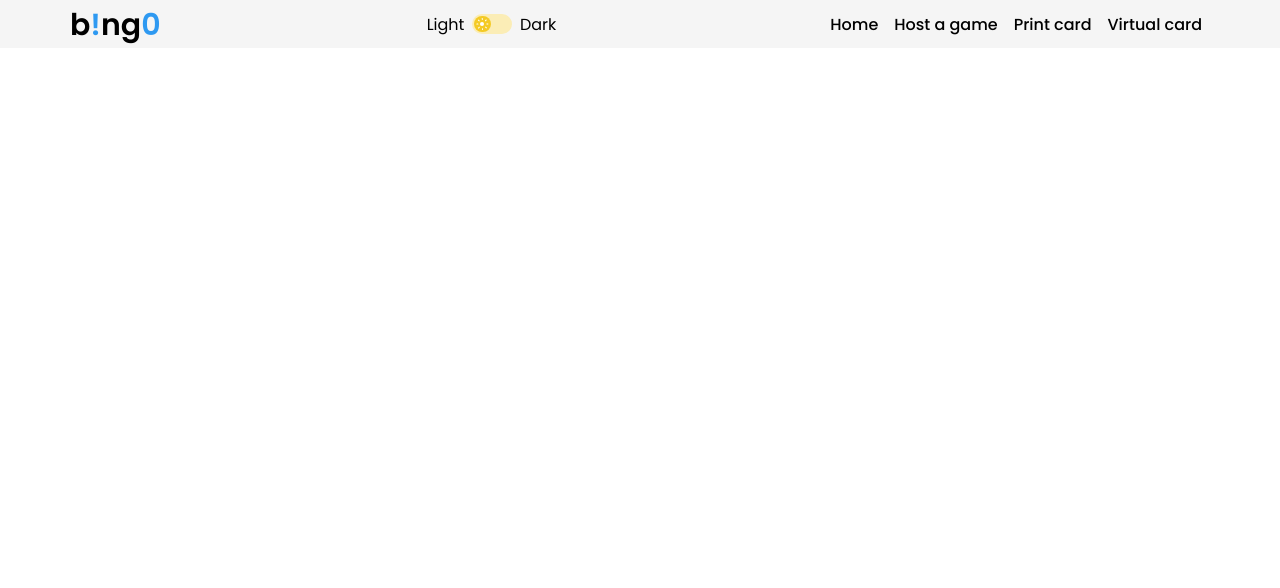
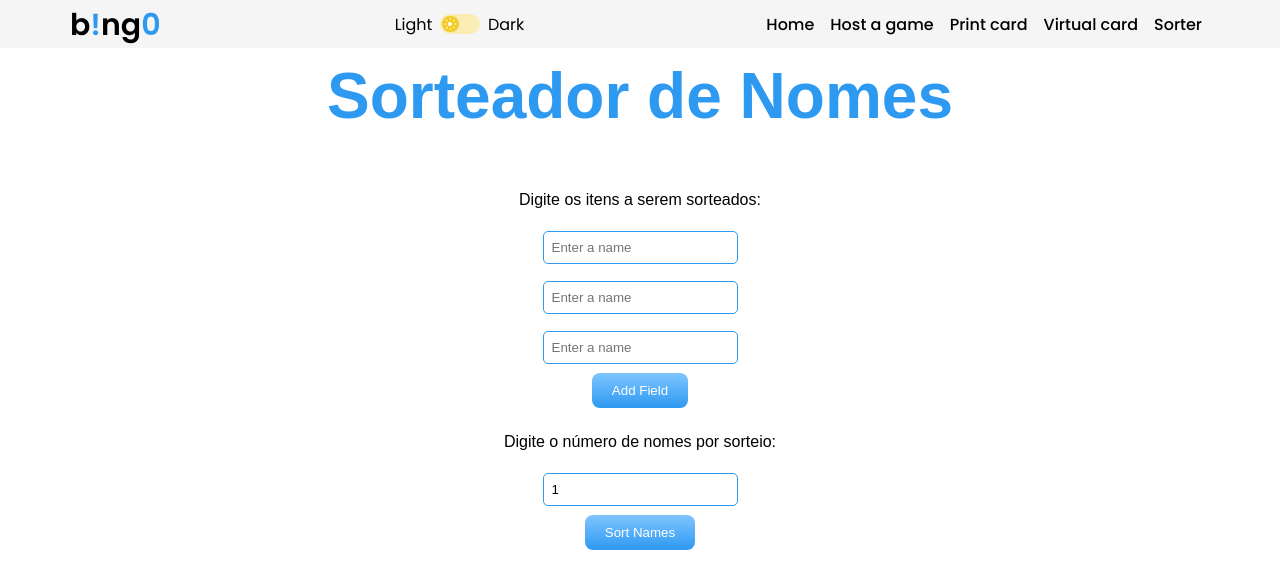
Before and after one commit to tms-5/bingo, a Vue app: page /sorter in a window 1280 px wide. Shown: the top 588 px of the page. Built offline with nearby package versions, Linux system fonts and the light colour scheme.

Commit message:
Refactor navbar links to use dynamic rendering; add SorterPage component and update routing

```diff
--- a/src/components/navbar/NavbarVue.vue
+++ b/src/components/navbar/NavbarVue.vue
@@ -23,10 +23,9 @@
               d="M19 6.41 17.59 5 12 10.59 6.41 5 5 6.41 10.59 12 5 17.59 6.41 19 12 13.41 17.59 19 19 17.59 13.41 12z"></path>
           </svg>
         </label>
-        <li><a href="/">Home</a></li>
-        <li><a href="/host">Host a game</a></li>
-        <li><a href="/cards">Print card</a></li>
-        <li><a href="/virtual-card">Virtual card</a></li>
+        <li v-for="(link, index) in links" :key="index">
+         <router-link :to="link.url">{{ link.name }}</router-link>
+        </li>
       </ul>
       <label for="menu-btn" class="btn menu-btn">
         <div class="bar"></div>
@@ -39,11 +38,21 @@
 
 <script>
 import DarkMode from './DarkMode.vue';
-
 export default {
   name: 'NavbarVue',
   components: {
     DarkMode,
+  },
+  data() {
+    return {
+        links: [
+            { name: 'Home', url: '/' },
+            { name: 'Host a game', url: '/host' },
+            { name: 'Print card', url: '/cards' },
+            { name: 'Virtual card', url: '/virtual-card' },
+            { name: 'Sorter', url: '/sorter' },
+        ],
+    };
   },
 };
 </script>
--- a/src/router/index.ts
+++ b/src/router/index.ts
@@ -3,12 +3,15 @@ import Home from '../views/IndexPage.vue';
 import Host from '../views/HostPage.vue';
 import CardPage from '../views/CardPage.vue';
 import VirtualCard from '../views/VirtualCardPage.vue';
+import SorterPage from '../views/SorterPage.vue';
 
 const routes: Array<RouteRecordRaw> = [
   { path: '/', component: Home },
   { path: '/host', component: Host },
   { path: '/cards', component: CardPage },
   { path: '/virtual-card', component: VirtualCard },
+  { path: '/:pathMatch(.*)*', redirect: '/' },
+  { path: '/sorter', component: SorterPage },
 ];
 
 const router = createRouter({
--- /dev/null
+++ b/src/views/SorterPage.vue
@@ -0,0 +1,88 @@
+<template>
+  <div>
+    <h1 class="c-blue-200 fw-700">Sorteador de Nomes</h1>
+    <label>Digite os itens a serem sorteados:</label>
+    <div v-for="(field, index) in fields" :key="index">
+      <input v-model="fields[index]" placeholder="Enter a name" />
+    </div>
+    <button @click="addField">Add Field</button>
+    <label>Digite o número de nomes por sorteio:</label>
+    <div>
+    <input
+      v-model.number="namesPerSort"
+      type="number"
+      placeholder="Insira um número" />
+    </div>
+    <button @click="sortNames">Sort Names</button>
+    <div v-if="sortedNames.length">
+      <h2 class="c-blue-200 fw-400">Nomes sorteados</h2>
+      <ul>
+        <li v-for="(name, index) in sortedNames" :key="index">{{ name }}</li>
+      </ul>
+    </div>
+  </div>
+</template>
+
+<script>
+export default {
+    data() {
+        return {
+            fields: ['', '', ''],
+            namesPerSort: 1,
+            sortedNames: []
+        };
+    },
+    methods: {
+    addField() {
+        this.fields.push('');
+    },
+    sortNames() {
+        const nonEmptyFields = this.fields.filter(field => field.trim() !== '');
+
+        if (nonEmptyFields.length === 0) {
+            alert('No more names to sort.');
+            return;
+        }
+
+        const count = Math.min(this.namesPerSort, nonEmptyFields.length);
+
+        const shuffled = nonEmptyFields.sort(() => 0.5 - Math.random());
+        const selected = shuffled.slice(0, count);
+
+        this.sortedNames = [...this.sortedNames, ...selected];
+
+        this.fields = this.fields.filter(field => !selected.includes(field));
+    }
+}
+
+};
+</script>
+
+<style scoped>
+h1, h2 {
+    text-align: center;
+}
+label {
+    font-size: 16px;
+}
+div {
+    margin: 10px;
+}
+button {
+    display: block;
+    margin: 10px auto;
+}
+input,
+select {
+  background-color: transparent;
+  border: none;
+  color: var(--text-color);
+  outline: 1px solid var(--bingo-blue-200);
+  border-radius: 4px;
+  padding: 8px;
+}
+li {
+    list-style-type: none;
+    margin: 5px;
+}
+</style>
--- a/src/views/VirtualCardPage.vue
+++ b/src/views/VirtualCardPage.vue
@@ -1,6 +1,6 @@
 <template>
   <div class="virtual-card">
-    <h1>Cartela Virtual</h1>
+    <h1 class="c-blue-200 fw-700">Cartela Virtual</h1>
     <div class="controls">
       <button @click="resetCard">Resetar Cartela</button>
     </div>
```
Also changed, not shown: public/christmas-words-2.json (+0 -40 lines).
